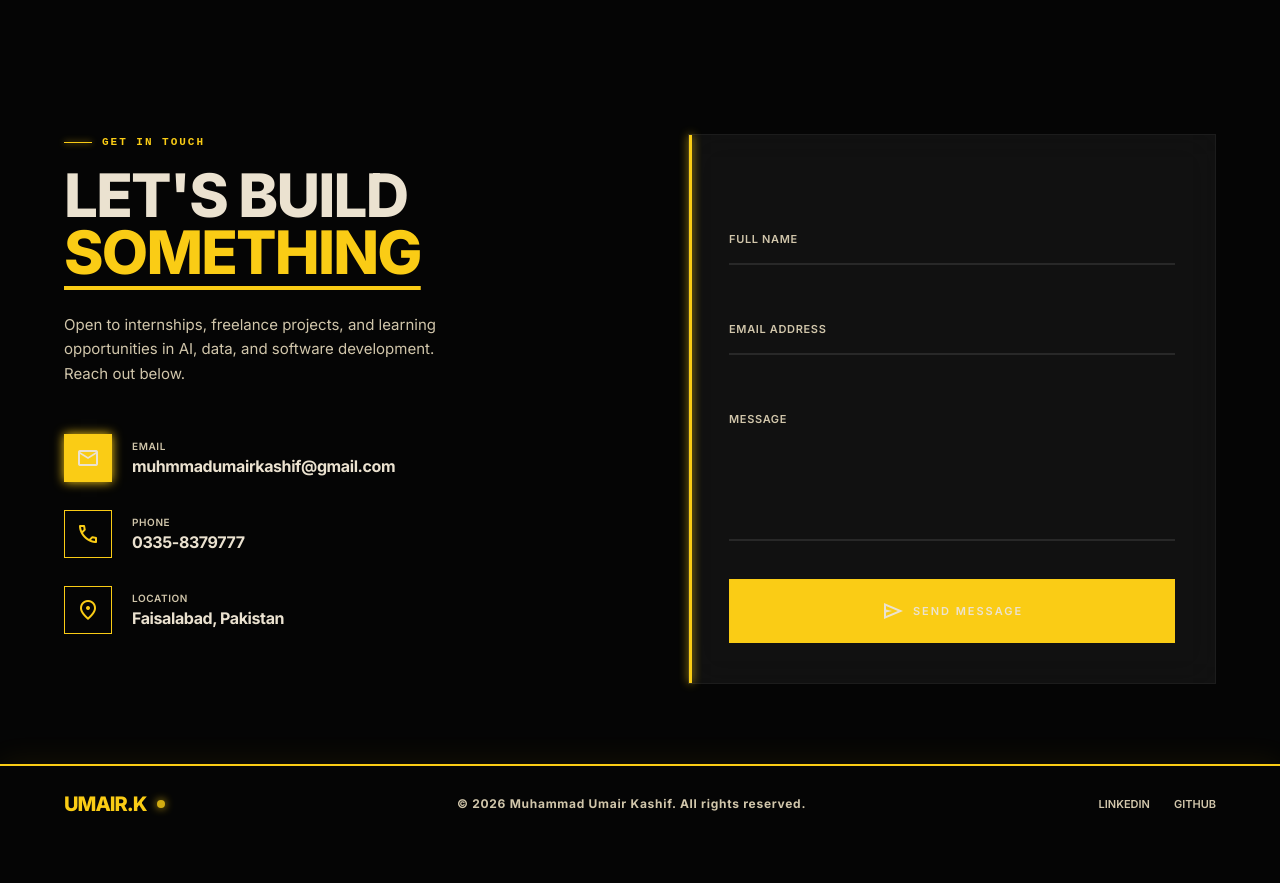
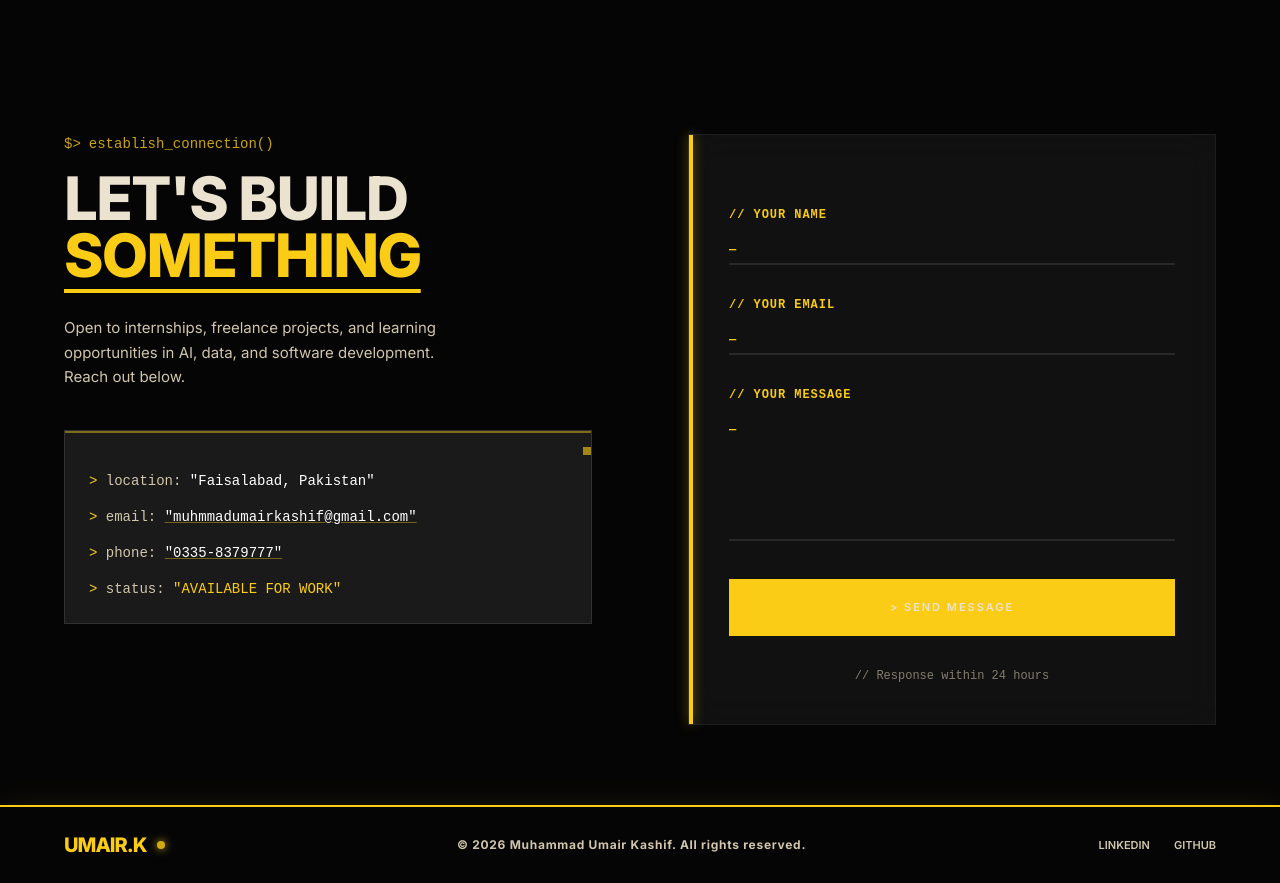
Before and after one commit to coddies/M-Umair-Kashif, a plain HTML site: page index.html in a window 1280 px wide. Shown: the part 4500-5383 px from the top of the page. Before the commit the page ends 5342 px from the top, so only its background shows below. Drawn offline with nearby package versions, Linux system fonts and the light colour scheme.

Commit message:
Redesign: contact section to terminal style (left block, input labels, blinking cursor, send button prefix)

```diff
--- a/css/styles.css
+++ b/css/styles.css
@@ -785,3 +785,15 @@ body.preloader-active {
 .resume-btn:hover {
   color: #facc15;
 }
+
+/* Terminal input blinking cursor placeholder */
+@keyframes cursor-blink {
+  0%, 100% { opacity: 1; }
+  50% { opacity: 0; }
+}
+
+.terminal-input::placeholder {
+  color: #facc15 !important;
+  opacity: 1 !important;
+  animation: cursor-blink 1.2s step-end infinite;
+}
--- a/index.html
+++ b/index.html
@@ -1734,7 +1734,10 @@
       <div class="grid md:grid-cols-2 gap-16 lg:gap-24 items-start">
         <!-- ── LEFT: Info column ── -->
         <div class="reveal from-left">
-          <div class="section-label mb-4">Get In Touch</div>
+          <div class="font-mono text-primary text-xs md:text-sm mb-4 opacity-80 flex items-center">
+            <span class="mr-2">$&gt;</span>
+            <span>establish_connection()</span>
+          </div>
 
           <!-- Heading with yellow underline on SOMETHING -->
           <h2
@@ -1754,81 +1757,38 @@
           </h2>
 
           <p
-            class="text-[15px] text-on-surface-variant mb-12 leading-relaxed max-w-sm"
+            class="text-[15px] text-on-surface-variant mb-10 leading-relaxed max-w-sm"
           >
             Open to internships, freelance projects, and learning opportunities
             in AI, data, and software development. Reach out below.
           </p>
 
-          <!-- Contact rows -->
-          <div class="space-y-7">
-            <!-- Email -->
-            <a
-              href="mailto:muhmmadumairkashif@gmail.com"
-              class="flex items-center gap-5 group"
-            >
-              <div
-                class="w-12 h-12 bg-primary flex items-center justify-center text-on-primary group-hover:scale-110 transition-transform line-glow shrink-0"
-              >
-                <span class="material-symbols-outlined text-lg">mail</span>
-              </div>
-              <div>
-                <p
-                  class="font-semibold uppercase text-[10px] font-bold tracking-[0.06em] text-on-surface-variant"
-                >
-                  EMAIL
-                </p>
-                <p
-                  class="font-bold tracking-tight text-base group-hover:text-primary transition-colors break-all"
-                >
-                  muhmmadumairkashif@gmail.com
-                </p>
-              </div>
-            </a>
-
-            <!-- Phone -->
-            <a href="tel:+923358379777" class="flex items-center gap-5 group">
-              <div
-                class="w-12 h-12 border border-primary flex items-center justify-center text-primary group-hover:bg-primary group-hover:text-on-primary transition-all shrink-0"
-              >
-                <span class="material-symbols-outlined text-lg">phone</span>
-              </div>
-              <div>
-                <p
-                  class="font-semibold uppercase text-[10px] font-bold tracking-[0.06em] text-on-surface-variant"
-                >
-                  PHONE
-                </p>
-                <p
-                  class="font-bold tracking-tight text-base group-hover:text-primary transition-colors"
-                >
-                  0335-8379777
-                </p>
-              </div>
-            </a>
-
-            <!-- Location -->
-            <div class="flex items-center gap-5">
-              <div
-                class="w-12 h-12 border border-primary flex items-center justify-center text-primary shrink-0"
-              >
-                <span class="material-symbols-outlined text-lg"
-                  >location_on</span
-                >
-              </div>
-              <div>
-                <p
-                  class="font-semibold uppercase text-[10px] font-bold tracking-[0.06em] text-on-surface-variant"
-                >
-                  LOCATION
-                </p>
-                <p class="font-bold tracking-tight text-base">
-                  Faisalabad, Pakistan
-                </p>
-              </div>
-            </div>
-          </div>
-          <!-- /contact rows -->
+          <!-- Terminal Block -->
+          <div class="bg-surface border border-white/10 p-6 font-mono text-xs md:text-sm space-y-4 leading-relaxed relative overflow-hidden">
+            <!-- Glowing top accent indicator -->
+            <div class="absolute top-0 left-0 right-0 h-[2px] bg-primary/45"></div>
+            <div class="absolute top-0 right-0 w-2 h-2 bg-primary animate-pulse"></div>
+            <div>
+              <span class="text-primary">&gt; </span>
+              <span class="text-on-surface-variant">location: </span>
+              <span class="text-white">"Faisalabad, Pakistan"</span>
+            </div>
+            <div>
+              <span class="text-primary">&gt; </span>
+              <span class="text-on-surface-variant">email: </span>
+              <a href="mailto:muhmmadumairkashif@gmail.com" class="text-white hover:text-primary transition-colors underline decoration-primary/40 break-all">"muhmmadumairkashif@gmail.com"</a>
+            </div>
+            <div>
+              <span class="text-primary">&gt; </span>
+              <span class="text-on-surface-variant">phone: </span>
+              <a href="tel:+923358379777" class="text-white hover:text-primary transition-colors underline decoration-primary/40">"0335-8379777"</a>
+            </div>
+            <div>
+              <span class="text-primary">&gt; </span>
+              <span class="text-on-surface-variant">status: </span>
+              <span class="text-primary">"AVAILABLE FOR WORK"</span>
+            </div>
+          </div>
         </div>
         <!-- /left -->
 
@@ -1842,71 +1802,70 @@
         >
           <!-- Accent bar -->
           <div
-            class="absolute top-0 left-0 w-[3px] h-full bg-primary line-glow"
+            class="absolute top-0 left-0 w-[4px] h-full bg-primary shadow-[0_0_12px_rgba(250,204,21,0.5)]"
           ></div>
 
           <!-- Name -->
-          <div class="fl-group relative">
+          <div>
+            <label
+              for="f-name"
+              class="block font-mono text-primary text-[10px] md:text-xs font-bold tracking-[0.08em] mb-2"
+            >
+              // YOUR NAME
+            </label>
             <input
               type="text"
               id="f-name"
               name="name"
-              placeholder=" "
+              placeholder="_"
               required
-              class="w-full bg-transparent border-0 border-b-2 border-white/10 pt-6 pb-2 outline-none focus:border-primary peer text-white text-base transition-colors"
+              class="w-full bg-transparent border-0 border-b-2 border-white/10 pb-2 outline-none focus:border-primary text-white text-base transition-colors terminal-input"
             />
+          </div>
+
+          <!-- Email -->
+          <div>
             <label
-              for="f-name"
-              class="absolute left-0 top-6 text-on-surface-variant font-semibold uppercase text-[11px] font-bold tracking-[0.06em]"
-            >
-              FULL NAME
+              for="f-email"
+              class="block font-mono text-primary text-[10px] md:text-xs font-bold tracking-[0.08em] mb-2"
+            >
+              // YOUR EMAIL
             </label>
-          </div>
-
-          <!-- Email -->
-          <div class="fl-group relative">
             <input
               type="email"
               id="f-email"
               name="email"
-              placeholder=" "
+              placeholder="_"
               required
-              class="w-full bg-transparent border-0 border-b-2 border-white/10 pt-6 pb-2 outline-none focus:border-primary peer text-white text-base transition-colors"
+              class="w-full bg-transparent border-0 border-b-2 border-white/10 pb-2 outline-none focus:border-primary text-white text-base transition-colors terminal-input"
             />
+          </div>
+
+          <!-- Message -->
+          <div>
             <label
-              for="f-email"
-              class="absolute left-0 top-6 text-on-surface-variant font-semibold uppercase text-[11px] font-bold tracking-[0.06em]"
-            >
-              EMAIL ADDRESS
+              for="f-msg"
+              class="block font-mono text-primary text-[10px] md:text-xs font-bold tracking-[0.08em] mb-2"
+            >
+              // YOUR MESSAGE
             </label>
-          </div>
-
-          <!-- Message -->
-          <div class="fl-group relative">
             <textarea
               id="f-msg"
               name="message"
-              placeholder=" "
+              placeholder="_"
               rows="5"
               required
-              class="w-full bg-transparent border-0 border-b-2 border-white/10 pt-6 pb-2 outline-none focus:border-primary peer text-white text-base transition-colors resize-none"
+              class="w-full bg-transparent border-0 border-b-2 border-white/10 pb-2 outline-none focus:border-primary text-white text-base transition-colors resize-none terminal-input"
             ></textarea>
-            <label
-              for="f-msg"
-              class="absolute left-0 top-6 text-on-surface-variant font-semibold uppercase text-[11px] font-bold tracking-[0.06em]"
-            >
-              MESSAGE
-            </label>
           </div>
 
           <!-- Submit -->
           <button
             type="submit"
             id="form-btn"
-            class="w-full bg-primary text-on-primary py-5 font-semibold uppercase text-[11px] font-bold tracking-[.18em] uppercase flex items-center justify-center gap-2 transition-all hover:bg-white hover:text-black hover:shadow-[0_0_40px_rgba(250,204,21,0.40)] active:scale-[0.98]"
-          >
-            <span class="material-symbols-outlined text-base">send</span>
-            SEND MESSAGE
+            class="w-full bg-primary text-on-primary py-5 font-semibold uppercase text-[11px] font-bold tracking-[.18em] uppercase flex items-center justify-center transition-all hover:bg-white hover:text-black hover:shadow-[0_0_40px_rgba(250,204,21,0.40)] active:scale-[0.98]"
+          >
+            &gt; SEND MESSAGE
           </button>
 
           <!-- Success state (shown after submit) -->
@@ -1925,6 +1884,11 @@
               MESSAGE SENT SUCCESSFULLY
             </p>
           </div>
+
+          <!-- Muted response info -->
+          <p class="text-center font-mono text-[10px] md:text-xs text-on-surface-variant opacity-60 mt-4">
+            // Response within 24 hours
+          </p>
         </form>
       </div>
     </section>
```
Also changed, not shown: css/tailwind.output.css.
